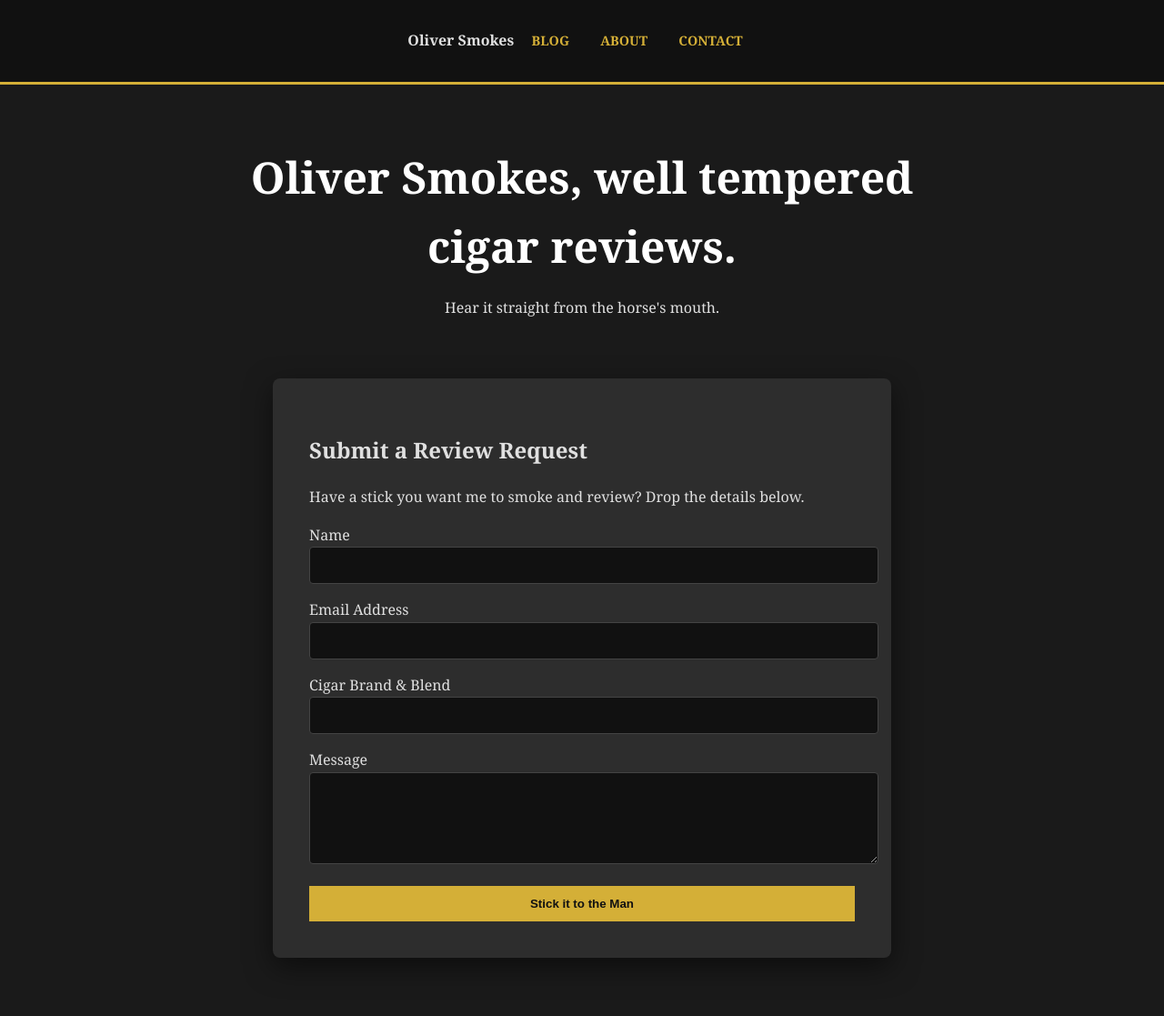
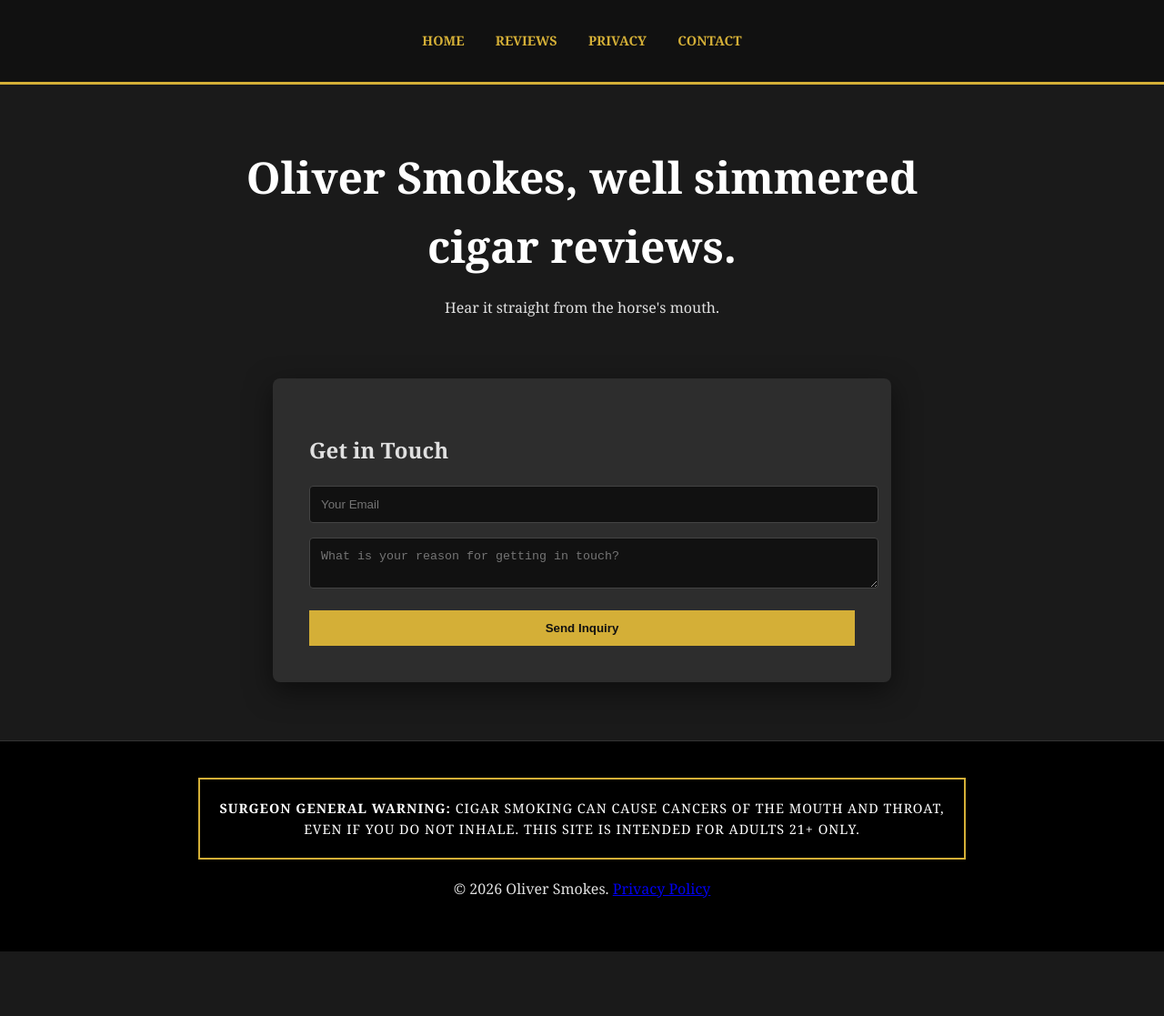
Before and after one commit to MrOliverW/OliverS-Web-Dev-Project, a Jekyll site: the page built from index.html, in a window 1280 px wide. Shown: the whole page at 91% size. Built offline with Jekyll 4.4.1, drawn with Linux system fonts in a browser that asks for light colours; after the commit the page ends 1046 px from its top, so only the background shows below that.

Commit message:
updating pages

```diff
--- a/_layouts/default.html
+++ b/_layouts/default.html
@@ -13,6 +13,7 @@
             <a href="/">Home</a>
             <a href="/blog">Reviews</a>
             <a href="/privacy">Privacy</a>
+            <a href="/#contact">Contact</a>
         </nav>
     </header>
 
--- a/index.html
+++ b/index.html
@@ -1,49 +1,18 @@
-<!DOCTYPE html>
-<html lang="en">
-<head>
-    <meta charset="UTF-8">
-    <meta name="viewport" content="width=device-width, initial-scale=1.0">
-    <title>Oliver Smokes | Cigar Reviews</title>
-    <link rel="stylesheet" href="css/style.css">
-</head>
-<body>
-    <header>
-        <nav>
-            <strong>Oliver Smokes</strong>
-            <a href="/blog/">Blog</a>
-            <a href="#about">About</a>
-            <a href="#contact" class="cta">Contact</a>
-        </nav>
-    </header>
+---
+layout: default
+title: Home
+---
 
-    <main>
 <section class="hero">
-            <h1>Oliver Smokes, well tempered cigar reviews.</h1>
+    <h1>Oliver Smokes, well simmered cigar reviews.</h1>
     <p>Hear it straight from the horse's mouth.</p>
 </section>
 
 <section id="contact">
-            <h2>Submit a Review Request</h2>
-            <p>Have a stick you want me to smoke and review? Drop the details below.</p>
-
-            <form action="https://formspree.io/f/YOUR_ID_HERE" method="POST">
-                <label>Name</label>
-                <input type="text" name="name" required>
-
-                <label>Email Address</label>
-                <input type="email" name="_replyto" required>
-
-                <label>Cigar Brand & Blend</label>
-                <input type="text" name="cigar_details">
-
-                <label>Message</label>
-                <textarea name="message" rows="5" required></textarea>
-
-                <input type="text" name="_gotcha" style="display:none">
-
-                <button type="submit">Stick it to the Man</button>
+    <h2>Get in Touch</h2>
+    <form action="https://formspree.io/f/YOUR_ID" method="POST">
+        <input type="email" name="email" placeholder="Your Email" required>
+        <textarea name="message" placeholder="What is your reason for getting in touch?"></textarea>
+        <button type="submit">Send Inquiry</button>
     </form>
 </section>
-    </main>
-</body>
-</html>
```
Also changed, not shown: WORKLOG.md (+7 -0 lines), README.md. Lines whose indentation alone changed are shown as unchanged.
